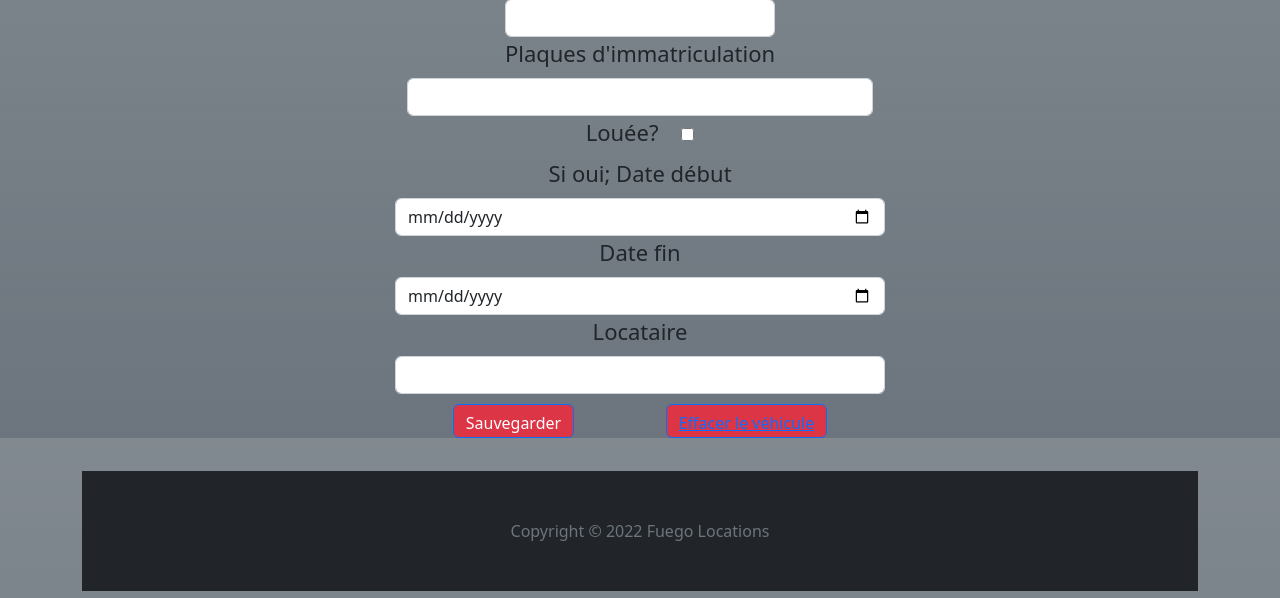
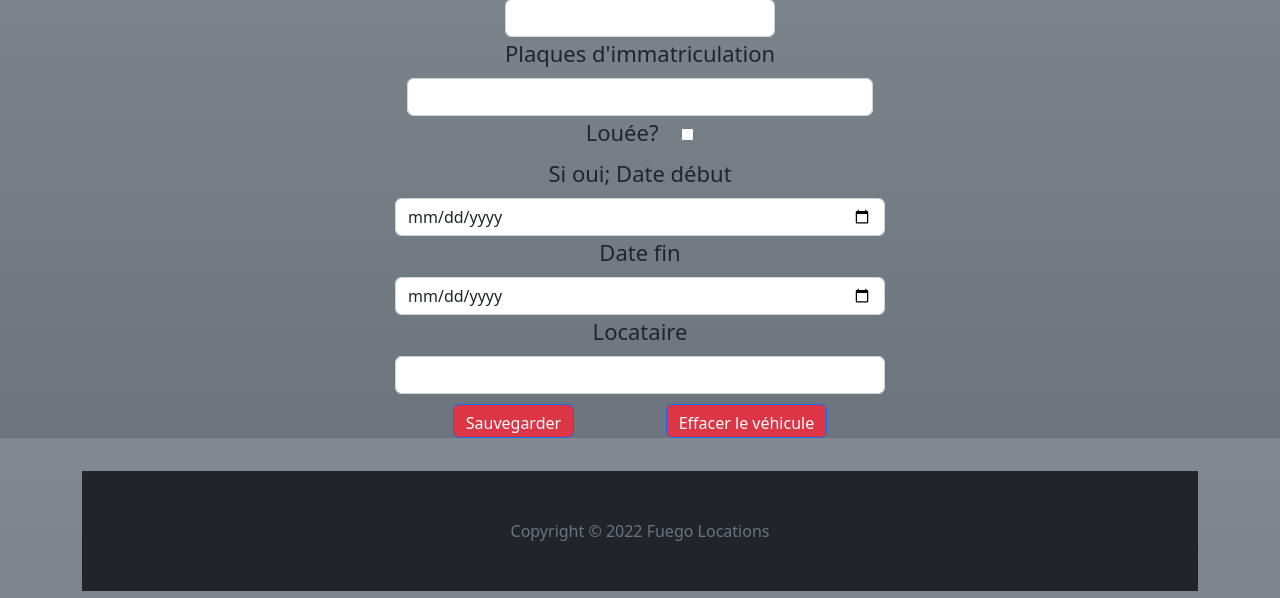
Before and after one commit to Yoannmr2005/ProjetM426, a PHP site: page /index.php in a window 1280 px wide. Shown: the part 202-800 px from the top of the page. Run offline with PHP 8.4, Linux system fonts and the light colour scheme.

Commit message:
Update modifVoiture.php
modif lien effacer

```diff
--- a/www/vue/modifVoiture.php
+++ b/www/vue/modifVoiture.php
@@ -57,7 +57,7 @@
                     <input class="form-control" type="text">
                     <div class="container d-flex justify-content-around" style="height: 44px;padding-top: 10px;">
                         <button class="btn btn-primary" type="submit" style="background: var(--bs-red);">Sauvegarder</button>
-                        <button class="btn btn-primary" type="button" style="background: var(--bs-red);"><a href="../controller/delete.php">Effacer le véhicule</a></button>
+                        <button class="btn btn-primary" type="button" style="background: var(--bs-red);"><a style="color:white; text-decoration:none;" href="../controller/delete.php">Effacer le véhicule</a></button>
                     </div>
                 </form>
             </div>
```
